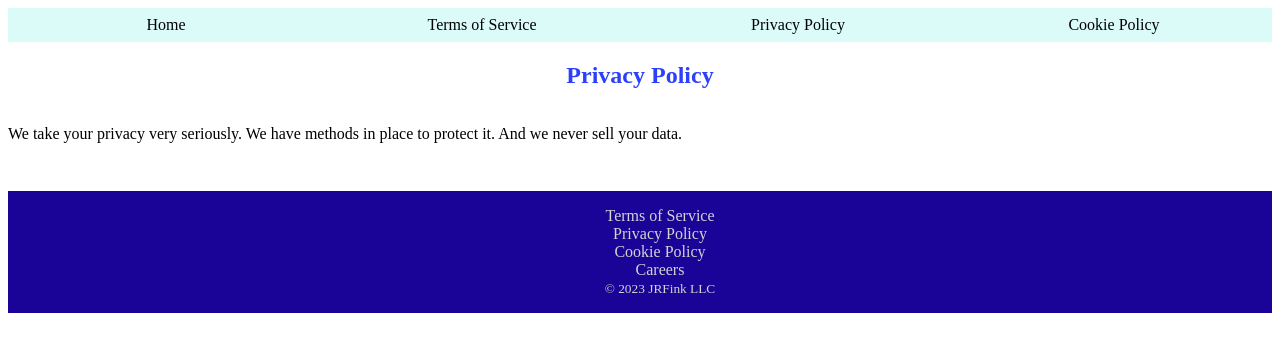
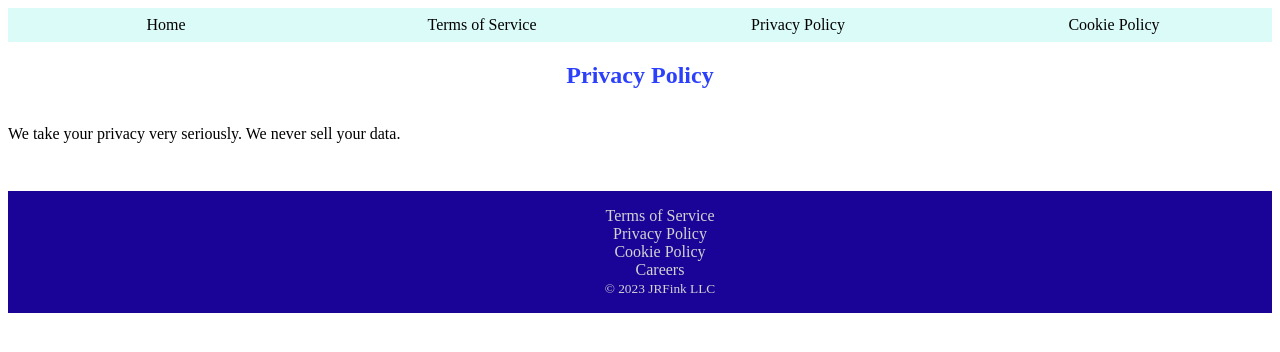
Before and after one commit to JRFink/jrfsite, a website: page public/legal/privacy.html in a window 1280 px wide. Drawn offline with Linux system fonts and the light colour scheme.

Commit message:
fix priv policy

```diff
--- a/public/legal/privacy.html
+++ b/public/legal/privacy.html
@@ -19,7 +19,7 @@
         Privacy Policy
     </h2>
     <p>
-        We take your privacy very seriously. We have methods in place to protect it. And we never sell your data.
+        We take your privacy very seriously. We never sell your data.
     </p>
     <p class="space">
     </p>
```
